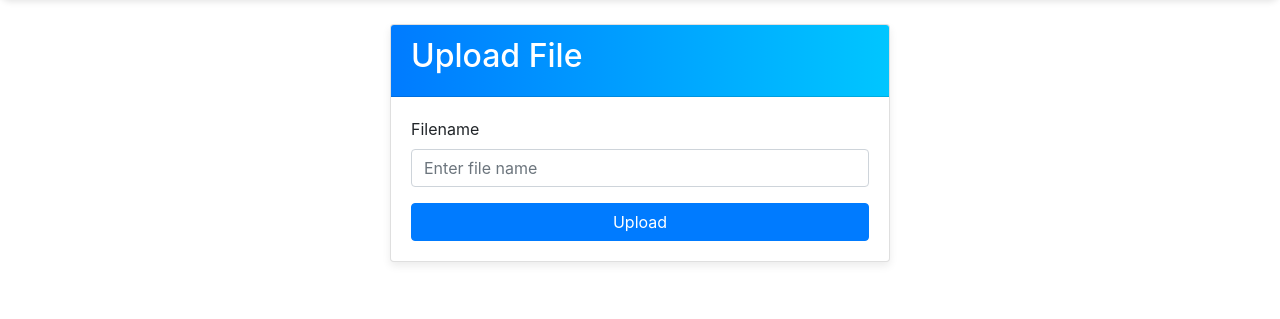
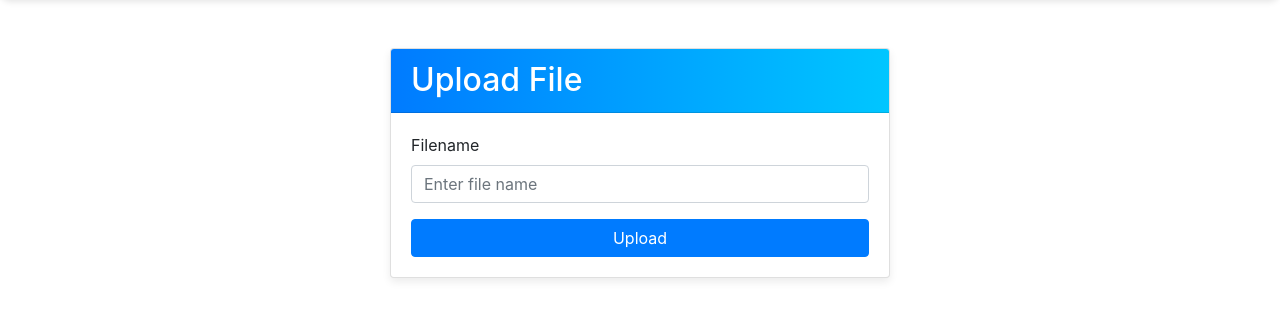
Before and after one commit to samsonnjaji/Enhanced-Cloud-Storage, a Flask app: page /upload in a window 1280 px wide. Shown: the part 73-392 px from the top of the page. Run offline with Flask 2, Linux system fonts and the light colour scheme; a user stored in the database is signed in; some libraries are stand-ins or nearby versions.

Commit message:
updated v

```diff
--- a/app.py
+++ b/app.py
@@ -6,12 +6,7 @@
 
 app = Flask(__name__)
 app.config['SECRET_KEY'] = 'your_secret_key'
-
-if os.environ.get('VERCEL'):
-    app.config['SQLALCHEMY_DATABASE_URI'] = 'sqlite:////tmp/cloud_storage.db'
-else:
-    app.config['SQLALCHEMY_DATABASE_URI'] = 'sqlite:///cloud_storage.db'
-
+app.config['SQLALCHEMY_DATABASE_URI'] = os.environ.get('DATABASE_URL', 'sqlite:///cloud_storage.db')
 app.config['SQLALCHEMY_TRACK_MODIFICATIONS'] = False
 
 db = SQLAlchemy(app)
--- /dev/null
+++ b/templates/error.html
@@ -0,0 +1,6 @@
+{% extends "base.html" %}
+{% block title %}Error{% endblock %}
+{% block content %}
+<h1>Something went wrong!</h1>
+<p>Please try again later.</p>
+{% endblock %}
--- a/templates/upload.html
+++ b/templates/upload.html
@@ -1,18 +1,20 @@
 {% extends "base.html" %}
 {% block title %}Upload File{% endblock %}
 {% block content %}
+<div class="container mt-5">
   <div class="card mx-auto" style="max-width: 500px;">
-  <div class="card-header">
-    <h2>Upload File</h2>
+    <div class="card-header bg-info text-white">
+      <h2 class="mb-0">Upload File</h2>
     </div>
     <div class="card-body">
       <form method="post">
-      <div class="form-group">
+        <div class="form-group mb-3">
           <label for="filename">Filename</label>
           <input type="text" class="form-control" id="filename" name="filename" placeholder="Enter file name" required>
         </div>
-      <button type="submit" class="btn btn-primary btn-block">Upload</button>
+        <button type="submit" class="btn btn-primary w-100">Upload</button>
       </form>
     </div>
   </div>
+</div>
 {% endblock %}
```
Also changed, not shown: templates/update.html (+6 -4 lines), cloud_storage.db. Lines whose indentation alone changed are shown as unchanged.
